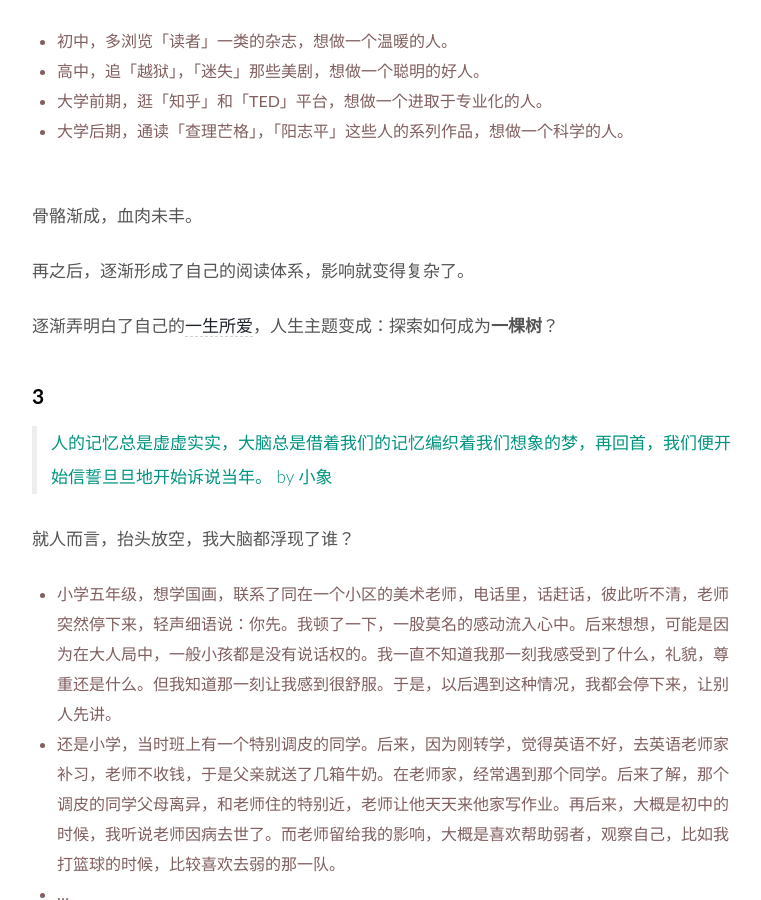
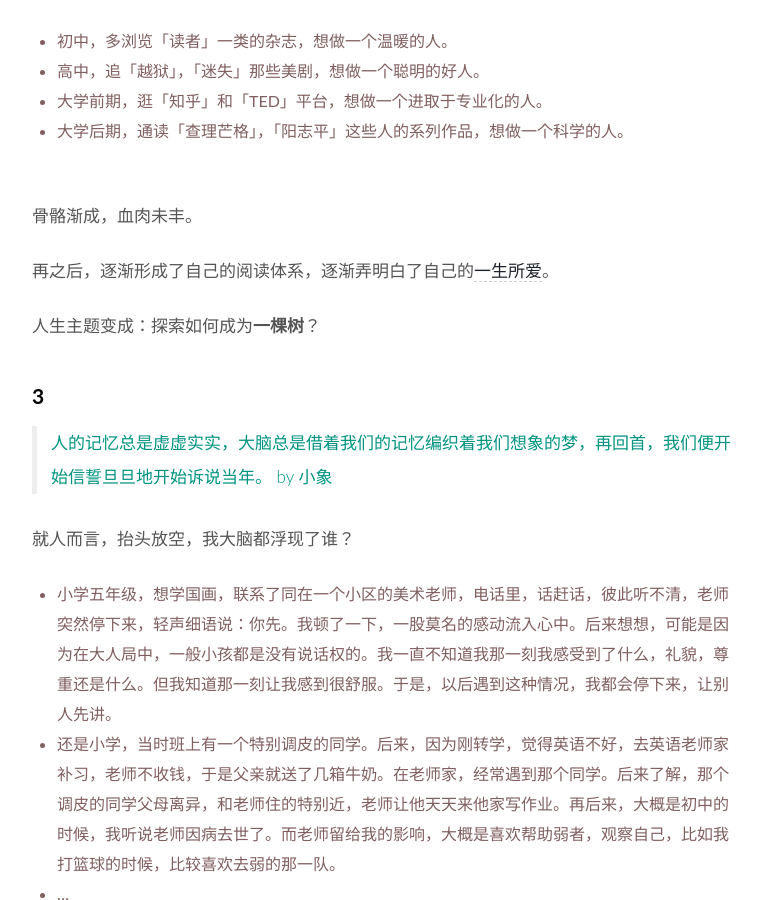
Before and after one commit to WillWang-X/willwang-x.github.io, a Jekyll site: the page built from _posts/2019-02-05-who-shaped-me.md, in a window 1280 px wide and 900 px high, scrolled down 1767 px. Shown: the whole window, without its empty margins (258-1019 px from the left). Built offline with Jekyll 4.4.1, drawn with Linux system fonts in a browser that asks for light colours.

Commit message:
Updated who shaped me

```diff
--- a/_posts/2019-02-05-who-shaped-me.md
+++ b/_posts/2019-02-05-who-shaped-me.md
@@ -65,9 +65,9 @@ published: true
 
 骨骼渐成，血肉未丰。
 
-再之后，逐渐形成了自己的阅读体系，影响就变得复杂了。
+再之后，逐渐形成了自己的阅读体系，逐渐弄明白了自己的[一生所爱](https://willwang-x.github.io/2019/01/life-README)。
 
-逐渐弄明白了自己的[一生所爱](https://willwang-x.github.io/2019/01/life-README)，人生主题变成：探索如何成为**一棵树**？
+人生主题变成：探索如何成为**一棵树**？
 
 # 3
 
```
